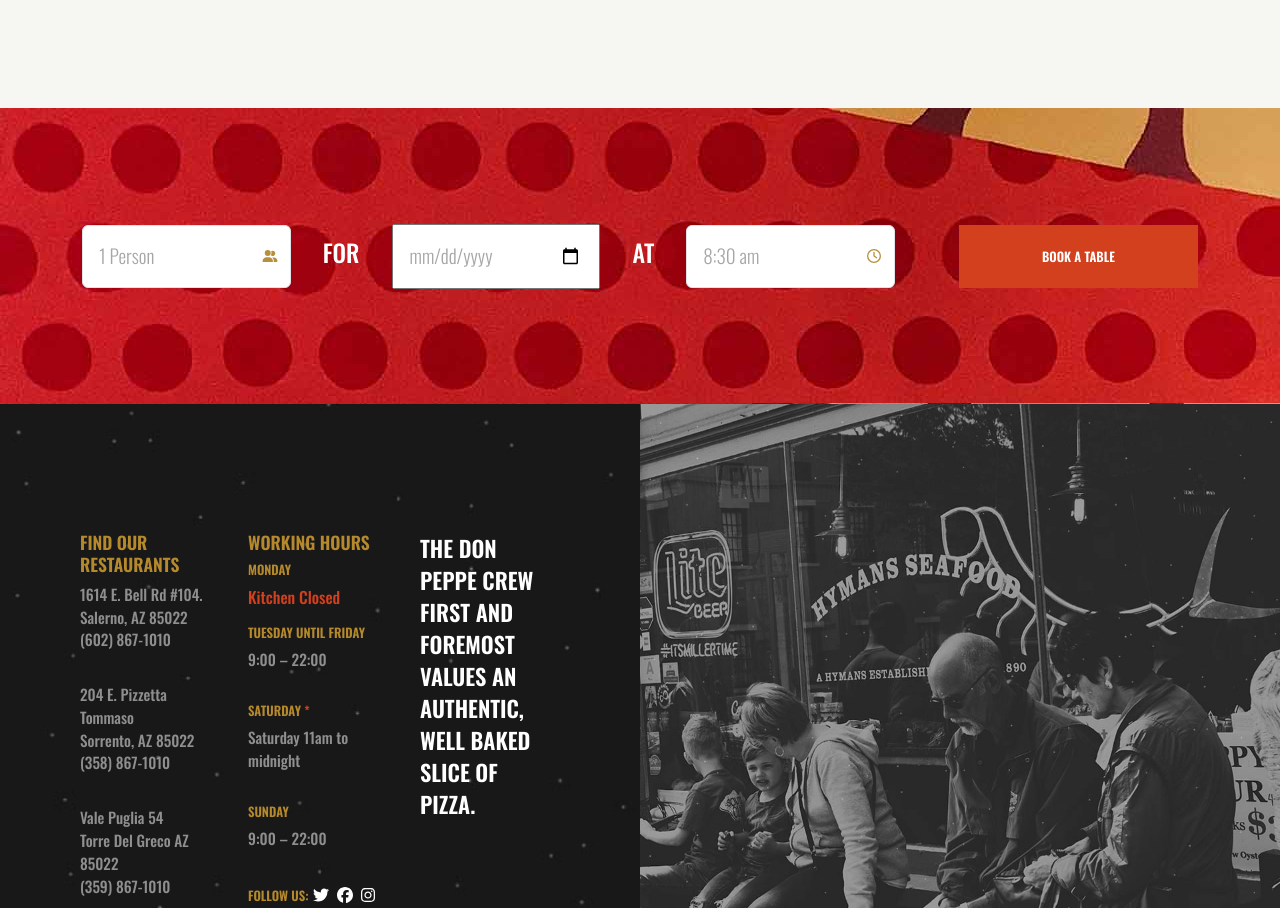
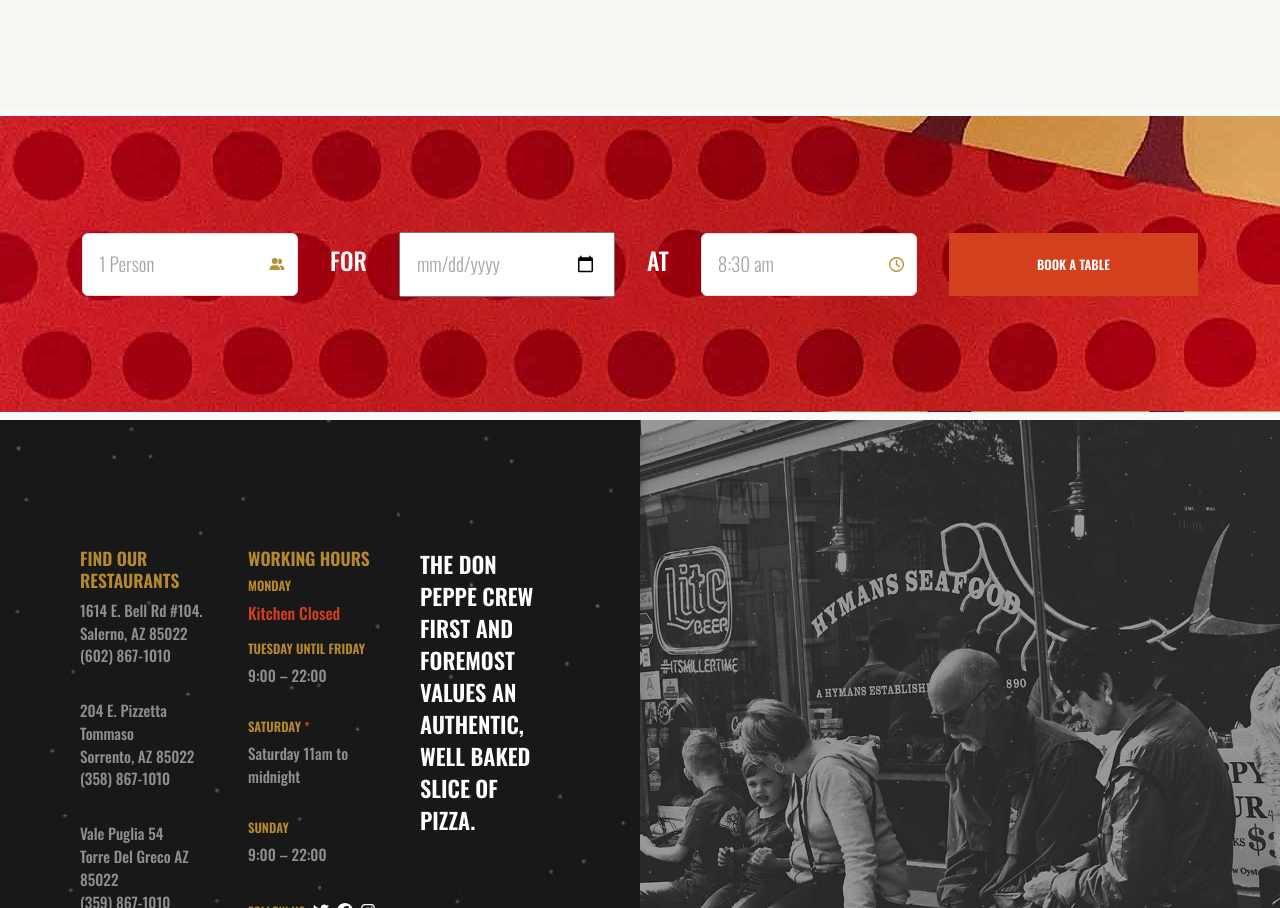
Before and after one commit to DarioGuastella/proj-html-vuejs, a Vue app: page / in a window 1280 px wide. Shown: the part 3498-4406 px from the top of the page. Built offline with nearby package versions, Linux system fonts and the light colour scheme.

Commit message:
fix padding booking section

```diff
--- a/src/components/AppMain.vue
+++ b/src/components/AppMain.vue
@@ -136,7 +136,8 @@ export default {
         </div>
     </section>
     <!-- Sezione 9 - Booking a table -->
-    <section class="bookingSection d-flex align-items-center">
+    <section class="bg-light py-2">
+        <div class="bookingSection d-flex align-items-center">
             <div class="container">
                 <div class="row">
                     <div class="col-12 d-flex align-items-center">
@@ -207,6 +208,7 @@ export default {
                 </div>
             </div>
 
+        </div>
     </section>
 </template>
 
@@ -372,7 +374,7 @@ export default {
     height: 62.8px;
     font-size: 0.8rem;
     font-weight: 600;
-    margin-left: 4rem;
+    margin-left: 2rem;
 
     &:hover {
         background-position: 0 100%;
```
Lines whose indentation alone changed are shown as unchanged.
